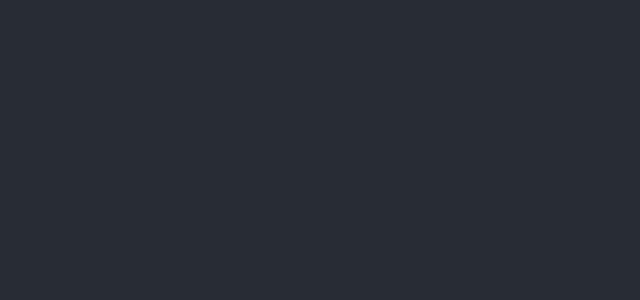
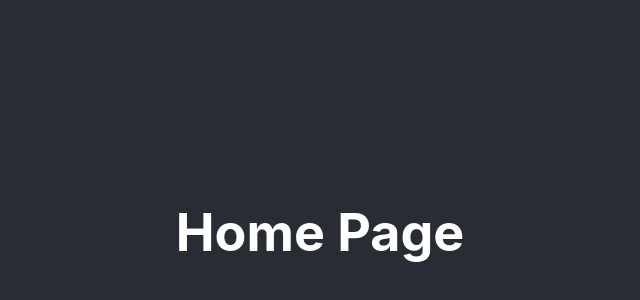
Before and after one commit to nikhilrai637/landingPage, a React (Create React App) app: page / in a window 1280 px wide. Shown: the part 168-468 px from the top of the page, without its empty margins (320-960 px from the left). Built offline with nearby package versions, Linux system fonts and the light colour scheme.

Commit message:
Just added h1 tag on page

```diff
--- a/src/App.js
+++ b/src/App.js
@@ -1,12 +1,11 @@
 import React from 'react';
-import logo from './logo.svg';
 import './App.css';
 
 function App() {
   return (
     <div className="App">
       <header className="App-header">
-
+       <h1>Home Page</h1>
       </header>
     </div>
   );
```
